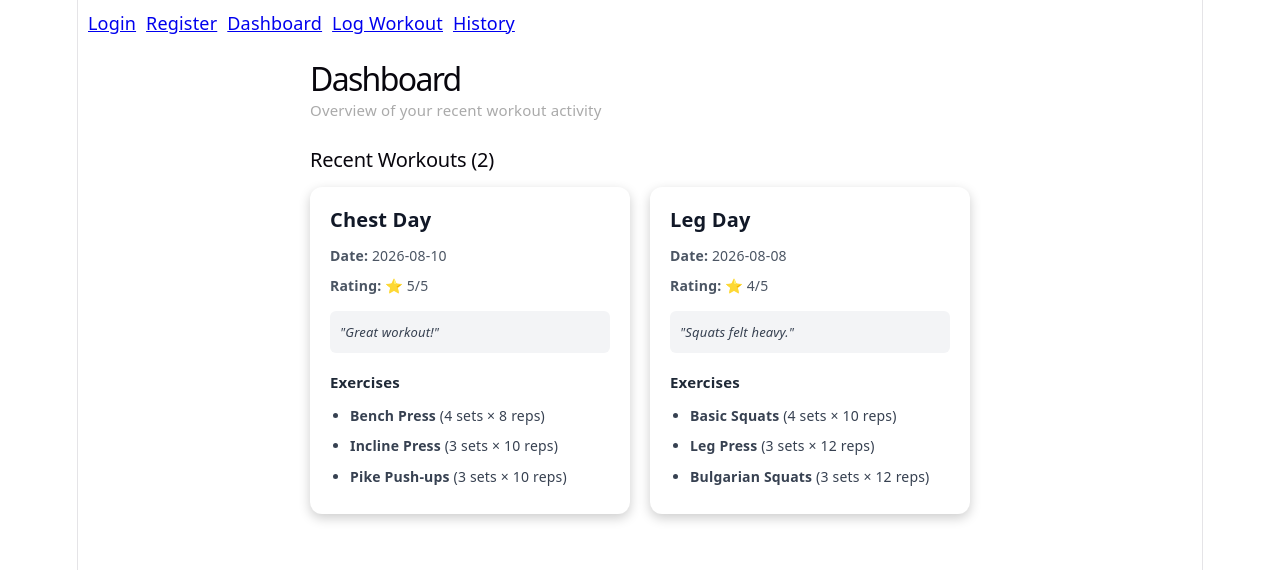
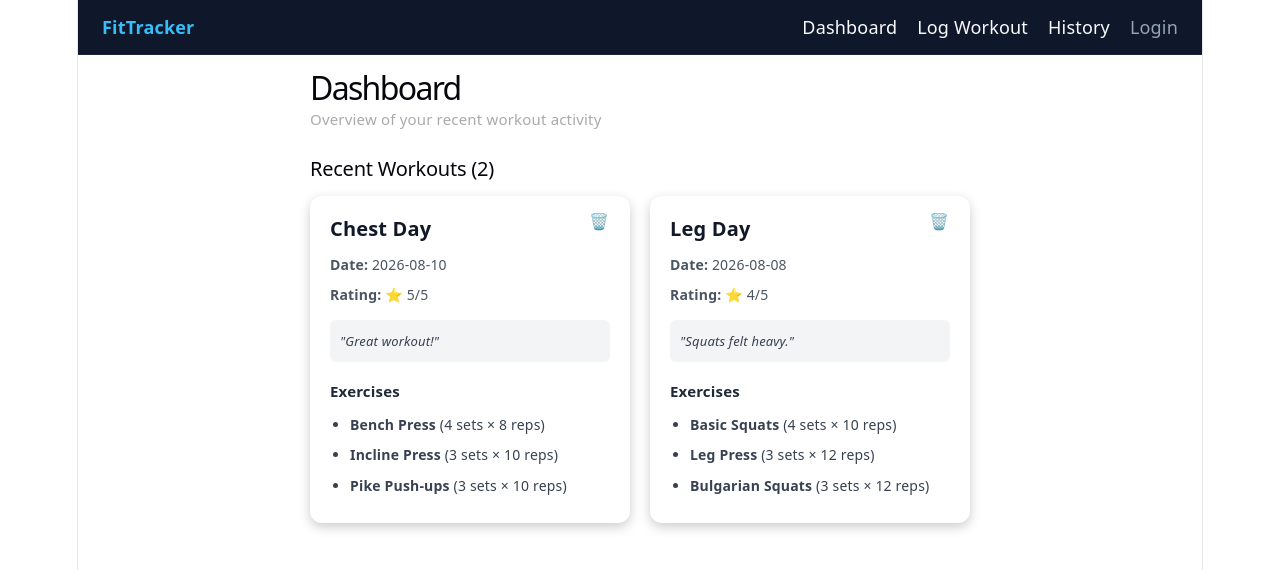
Before and after one commit to Rabin-Bistaexe/fitness-tracker, a React (Vite) app in the folder client/: page / in a window 1280 px wide. Shown: the top 570 px of the page. Built offline with nearby package versions, Linux system fonts and the light colour scheme.

Commit message:
Delete Workout Functionality and Updation

```diff
--- a/client/src/App.jsx
+++ b/client/src/App.jsx
@@ -8,13 +8,11 @@ import History from "./pages/History";
 import { fakeWorkouts } from "./fakeData";
 
 function App() {
-  // 1. Load workouts from localStorage on first render (fallback to fakeWorkouts)
   const [workouts, setWorkouts] = useState(() => {
     const savedWorkouts = localStorage.getItem("my_workouts");
     return savedWorkouts ? JSON.parse(savedWorkouts) : fakeWorkouts;
   });
 
-  // 2. Save workouts to localStorage whenever the `workouts` state changes
   useEffect(() => {
     localStorage.setItem("my_workouts", JSON.stringify(workouts));
   }, [workouts]);
@@ -23,23 +21,39 @@ function App() {
     setWorkouts([newWorkout, ...workouts]);
   };
 
+  // Delete workout from state (and localStorage via useEffect)
+  const handleDeleteWorkout = (idToDelete) => {
+    setWorkouts(workouts.filter((workout) => workout.id !== idToDelete));
+  };
+
   return (
     <BrowserRouter>
-      <nav style={{ display: "flex", gap: "10px", padding: "10px" }}>
-        <Link to="/login">Login</Link>
-        <Link to="/register">Register</Link>
-        <Link to="/dashboard">Dashboard</Link>
-        <Link to="/log-workout">Log Workout</Link>
-        <Link to="/history">History</Link>
+      {/* Polished Navbar Header */}
+      <nav style={{
+        display: "flex",
+        gap: "20px",
+        padding: "14px 24px",
+        backgroundColor: "#0f172a",
+        alignItems: "center",
+        borderBottom: "1px solid #1e293b",
+        marginBottom: "20px"
+      }}>
+        <span style={{ fontWeight: "bold", color: "#38bdf8", fontSize: "18px", marginRight: "auto" }}>
+          FitTracker
+        </span>
+        <Link to="/dashboard" style={{ color: "#f8fafc", textDecoration: "none" }}>Dashboard</Link>
+        <Link to="/log-workout" style={{ color: "#f8fafc", textDecoration: "none" }}>Log Workout</Link>
+        <Link to="/history" style={{ color: "#f8fafc", textDecoration: "none" }}>History</Link>
+        <Link to="/login" style={{ color: "#94a3b8", textDecoration: "none" }}>Login</Link>
       </nav>
 
       <Routes>
         <Route path="/login" element={<Login />} />
         <Route path="/register" element={<Register />} />
-        <Route path="/dashboard" element={<Dashboard workouts={workouts} />} />
-        <Route path="/" element={<Dashboard workouts={workouts} />} />
+        <Route path="/dashboard" element={<Dashboard workouts={workouts} onDeleteWorkout={handleDeleteWorkout} />} />
+        <Route path="/" element={<Dashboard workouts={workouts} onDeleteWorkout={handleDeleteWorkout} />} />
         <Route path="/log-workout" element={<LogWorkout onAddWorkout={handleAddWorkout} />} />
-        <Route path="/history" element={<History workouts={workouts} />} />
+        <Route path="/history" element={<History workouts={workouts} onDeleteWorkout={handleDeleteWorkout} />} />
       </Routes>
     </BrowserRouter>
   );
--- a/client/src/pages/Dashboard.jsx
+++ b/client/src/pages/Dashboard.jsx
@@ -1,7 +1,6 @@
-export default function Dashboard({ workouts = [] }) {
-  // Accepts workouts from App.jsx
+export default function Dashboard({ workouts = [], onDeleteWorkout }) {
   return (
-    <div style={{ padding: "20px", maxWidth: "900px", margin: "0 auto" }}>
+    <div style={{ padding: "0 20px 20px 20px", maxWidth: "900px", margin: "0 auto" }}>
       <div style={{ marginBottom: "25px", textAlign: "left" }}>
         <h1 style={{ fontSize: "32px", margin: "0 0 5px 0" }}>Dashboard</h1>
         <p style={{ color: "#aaa", margin: 0, fontSize: "15px" }}>
@@ -13,35 +12,40 @@ export default function Dashboard({ workouts = [] }) {
         Recent Workouts ({workouts.length})
       </h2>
 
-      <div
-        style={{
-          display: "flex",
-          gap: "20px",
-          flexWrap: "wrap",
-          justifyContent: "flex-start",
-        }}
-      >
+      <div style={{ display: "flex", gap: "20px", flexWrap: "wrap", justifyContent: "flex-start" }}>
         {workouts.map((workout) => (
           <div
             key={workout.id}
             style={{
+              position: "relative",
               borderRadius: "12px",
               padding: "20px",
               width: "280px",
               backgroundColor: "#ffffff",
               color: "#1a1a1a",
               textAlign: "left",
-              boxShadow: "0 4px 12px rgba(0, 0, 0, 0.2)",
+              boxShadow: "0 4px 12px rgba(0, 0, 0, 0.2)"
             }}
           >
-            <h3
+            {/* Delete Button */}
+            <button
+              onClick={() => onDeleteWorkout(workout.id)}
+              title="Delete Workout"
               style={{
-                marginTop: 0,
-                marginBottom: "10px",
-                color: "#111827",
-                fontSize: "20px",
+                position: "absolute",
+                top: "15px",
+                right: "15px",
+                background: "none",
+                border: "none",
+                fontSize: "16px",
+                cursor: "pointer",
+                color: "#ef4444"
               }}
             >
+              🗑️
+            </button>
+
+            <h3 style={{ marginTop: 0, marginBottom: "10px", color: "#111827", fontSize: "20px", paddingRight: "25px" }}>
               {workout.name}
             </h3>
 
@@ -52,6 +56,7 @@ export default function Dashboard({ workouts = [] }) {
               <strong>Rating:</strong> ⭐ {workout.rating}/5
             </p>
 
+            {/* Fixed quotes: single dynamic wrapper */}
             {workout.notes && (
               <p
                 style={{
@@ -61,37 +66,22 @@ export default function Dashboard({ workouts = [] }) {
                   color: "#374151",
                   backgroundColor: "#f3f4f6",
                   padding: "8px 10px",
-                  borderRadius: "6px",
+                  borderRadius: "6px"
                 }}
               >
-                "{workout.notes}"
+                "{workout.notes.replace(/^"|"$/g, '')}"
               </p>
             )}
 
             {workout.exercises && workout.exercises.length > 0 && (
               <>
-                <h4
-                  style={{
-                    marginBottom: "8px",
-                    marginTop: "16px",
-                    color: "#1f2937",
-                    fontSize: "15px",
-                  }}
-                >
+                <h4 style={{ marginBottom: "8px", marginTop: "16px", color: "#1f2937", fontSize: "15px" }}>
                   Exercises
                 </h4>
-                <ul
-                  style={{
-                    paddingLeft: "20px",
-                    margin: 0,
-                    fontSize: "14px",
-                    color: "#374151",
-                  }}
-                >
+                <ul style={{ paddingLeft: "20px", margin: 0, fontSize: "14px", color: "#374151" }}>
                   {workout.exercises.map((exercise, index) => (
                     <li key={index} style={{ marginBottom: "4px" }}>
-                      <strong>{exercise.name}</strong> ({exercise.sets} sets ×{" "}
-                      {exercise.reps} reps)
+                      <strong>{exercise.name}</strong> ({exercise.sets} sets × {exercise.reps} reps)
                     </li>
                   ))}
                 </ul>
--- a/client/src/pages/History.jsx
+++ b/client/src/pages/History.jsx
@@ -1,21 +1,19 @@
 import { useState } from "react";
 
-export default function History({ workouts = [] }) {
+export default function History({ workouts = [], onDeleteWorkout }) {
   const [searchTerm, setSearchTerm] = useState("");
 
-  // Filter workouts based on search term
   const filteredWorkouts = workouts.filter((workout) =>
     workout.name.toLowerCase().includes(searchTerm.toLowerCase())
   );
 
   return (
-    <div style={{ padding: "20px", maxWidth: "900px", margin: "0 auto", textAlign: "left" }}>
+    <div style={{ padding: "0 20px 20px 20px", maxWidth: "900px", margin: "0 auto", textAlign: "left" }}>
       <h1 style={{ fontSize: "32px", marginBottom: "10px" }}>Workout History</h1>
       <p style={{ color: "#aaa", marginBottom: "20px" }}>
         Search through all your logged training sessions.
       </p>
 
-      {/* Search Input */}
       <input
         type="text"
         placeholder="Search workouts (e.g. Chest)..."
@@ -31,7 +29,6 @@ export default function History({ workouts = [] }) {
         }}
       />
 
-      {/* Workout List */}
       <div style={{ display: "flex", flexDirection: "column", gap: "15px" }}>
         {filteredWorkouts.length === 0 ? (
           <p style={{ color: "#aaa" }}>No workouts found.</p>
@@ -44,13 +41,31 @@ export default function History({ workouts = [] }) {
                 color: "#1a1a1a",
                 borderRadius: "8px",
                 padding: "16px 20px",
-                boxShadow: "0 2px 8px rgba(0,0,0,0.15)"
+                boxShadow: "0 2px 8px rgba(0,0,0,0.15)",
+                position: "relative"
               }}
             >
-              <div style={{ display: "flex", justifyContent: "space-between", alignItems: "center" }}>
+              <div style={{ display: "flex", justifyContent: "space-between", alignItems: "center", paddingRight: "30px" }}>
                 <h3 style={{ margin: 0, fontSize: "20px", color: "#111827" }}>{workout.name}</h3>
                 <span style={{ fontSize: "14px", color: "#6b7280" }}>{workout.date}</span>
               </div>
+
+              <button
+                onClick={() => onDeleteWorkout(workout.id)}
+                title="Delete Workout"
+                style={{
+                  position: "absolute",
+                  top: "16px",
+                  right: "16px",
+                  background: "none",
+                  border: "none",
+                  fontSize: "16px",
+                  cursor: "pointer",
+                  color: "#ef4444"
+                }}
+              >
+                🗑️
+              </button>
 
               <p style={{ margin: "6px 0", fontSize: "14px", color: "#4b5563" }}>
                 Rating: ⭐ {workout.rating}/5
@@ -58,7 +73,7 @@ export default function History({ workouts = [] }) {
 
               {workout.notes && (
                 <p style={{ margin: "8px 0", fontSize: "13px", fontStyle: "italic", color: "#374151" }}>
-                  "{workout.notes}"
+                  "{workout.notes.replace(/^"|"$/g, '')}"
                 </p>
               )}
 
```
